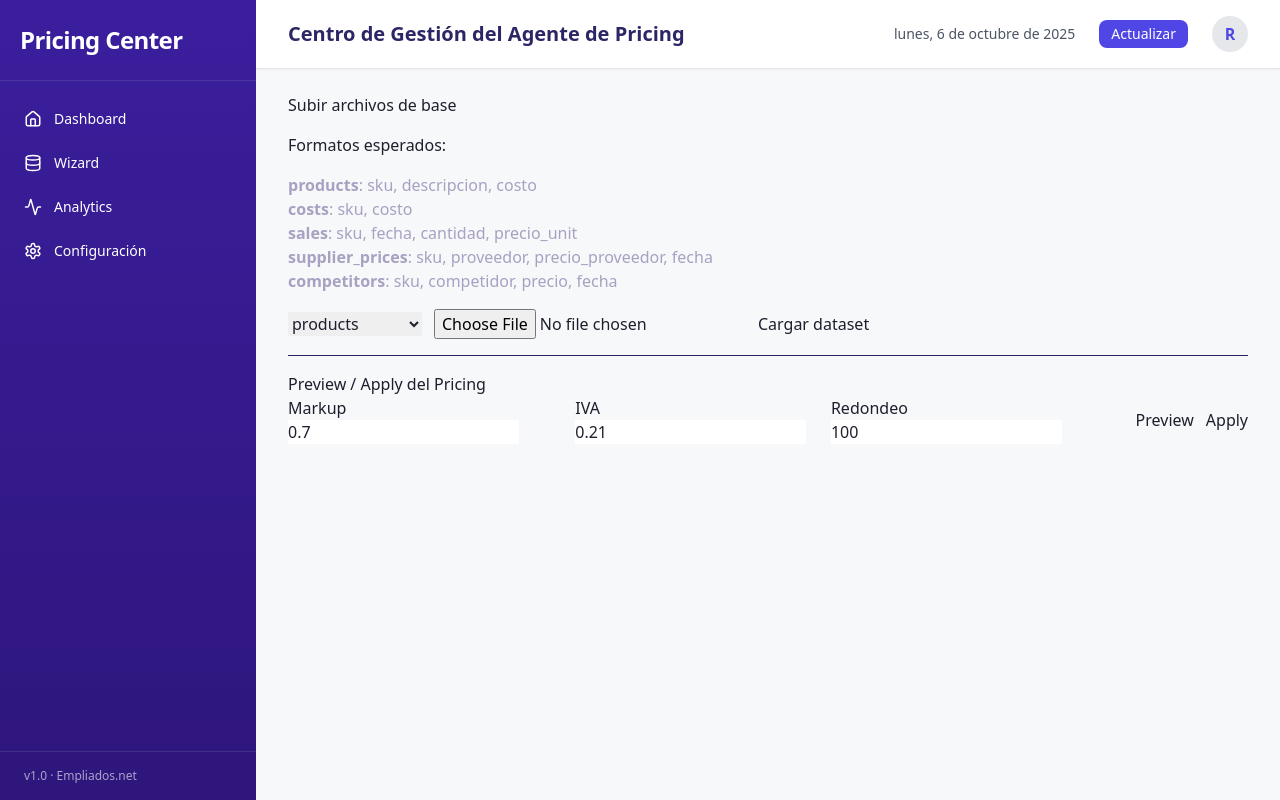
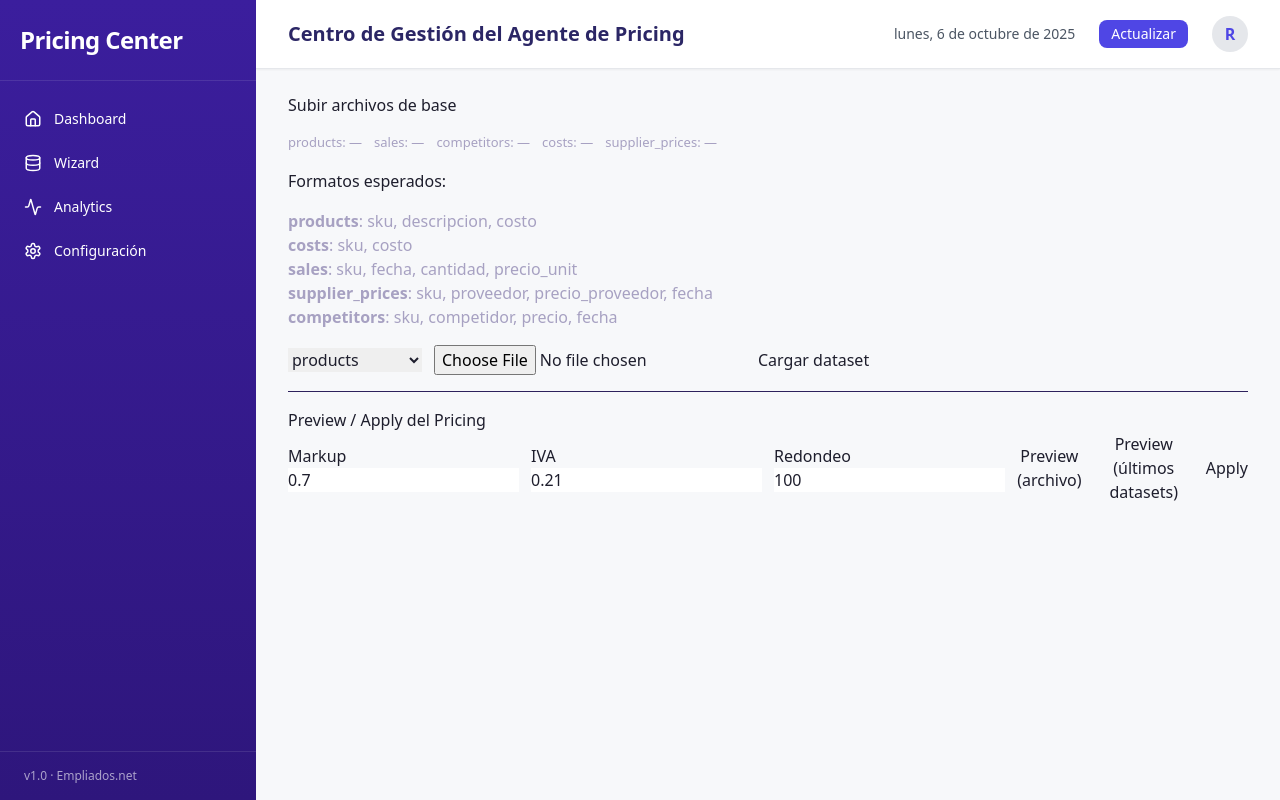
Before and after one commit to ralborta/pricing-vercel-upload, a Next.js app: page / in a window 1280 px wide. Built offline with nearby package versions, Linux system fonts and the light colour scheme.

Commit message:
feat(home): estado de datasets y Preview (últimos datasets); API summary

```diff
--- /dev/null
+++ b/app/api/datasets/summary/route.ts
@@ -0,0 +1,29 @@
+export const runtime = 'nodejs';
+export const dynamic = 'force-dynamic';
+export const revalidate = 0;
+import { NextResponse } from 'next/server';
+import { list } from '@vercel/blob';
+
+export async function GET() {
+  const bucket = process.env.BLOB_BUCKET || 'pricing-suite';
+  const token = process.env.BLOB_READ_WRITE_TOKEN;
+  if (!token) return NextResponse.json({ ok:false, files:{} });
+  const blobs = await list({ token, prefix: `${bucket}/datasets/` });
+  const idx = blobs.blobs.find(b => b.pathname.endsWith('datasets/index.json'));
+  if (!idx) return NextResponse.json({ ok:true, files:{} });
+  const index = await (await fetch(idx.url)).json();
+  const files = index.files || {};
+  const latest = (name:string)=>{
+    const arr:string[] = files[name]||[]; if (!arr.length) return null;
+    const last = arr.sort().slice(-1)[0];
+    const item = blobs.blobs.find(b => b.pathname.endsWith(`datasets/${name}/${last}`));
+    return { name:last, url:item?.url||null };
+  };
+  return NextResponse.json({ ok:true, files: {
+    products: latest('products'),
+    sales: latest('sales'),
+    competitors: latest('competitors'),
+    costs: latest('costs'),
+    supplier_prices: latest('supplier_prices')
+  }});
+}
--- a/app/page.tsx
+++ b/app/page.tsx
@@ -1,5 +1,5 @@
 'use client';
-import { useRef, useState } from 'react';
+import { useEffect, useRef, useState } from 'react';
 
 const DATASETS = ['products','costs','sales','supplier_prices','competitors'];
 
@@ -9,6 +9,14 @@ export default function Home() {
   const [busy, setBusy] = useState(false);
   const [cfg, setCfg] = useState({ markup:0.70, iva:0.21, roundTo:100 });
   const [preview, setPreview] = useState<any[] | null>(null);
+  const [dsState, setDsState] = useState<any>({});
+  const [msg, setMsg] = useState<string>('');
+
+  useEffect(()=>{ (async()=>{
+    const r = await fetch('/api/datasets/summary');
+    const j = await r.json();
+    if (r.ok) setDsState(j.files||{});
+  })(); },[]);
 
   const upload = async () => {
     if (!fileRef.current?.files?.[0]) return alert('Elegí un CSV');
@@ -20,7 +28,8 @@ export default function Home() {
     const json = await res.json();
     setBusy(false);
     if (!res.ok) return alert(json.error || 'Error');
-    alert(`OK: ${json.dataset} (${json.rows} filas)`);
+    setMsg(`OK: ${json.dataset} (${json.rows} filas)`);
+    const r = await fetch('/api/datasets/summary'); const j = await r.json(); if (r.ok) setDsState(j.files||{});
   };
 
   const previewPricing = async () => {
@@ -53,6 +62,14 @@ export default function Home() {
   return (
     <div style={{ display:'grid', gap:16 }}>
       <h1>Subir archivos de base</h1>
+      {msg && <p style={{ color:'#b3e6ff' }}>{msg}</p>}
+      <div style={{ display:'flex', gap:12, color:'#a7a1c2', fontSize:13 }}>
+        <div>products: {dsState?.products?.name || '—'}</div>
+        <div>sales: {dsState?.sales?.name || '—'}</div>
+        <div>competitors: {dsState?.competitors?.name || '—'}</div>
+        <div>costs: {dsState?.costs?.name || '—'}</div>
+        <div>supplier_prices: {dsState?.supplier_prices?.name || '—'}</div>
+      </div>
       <p>Formatos esperados:</p>
       <ul style={{ color:'#a7a1c2' }}>
         <li><b>products</b>: sku, descripcion, costo</li>
@@ -83,7 +100,14 @@ export default function Home() {
           <label>Markup <input type="number" step="0.01" value={cfg.markup} onChange={e => setCfg({ ...cfg, markup: Number(e.target.value) })}/></label>
           <label>IVA <input type="number" step="0.01" value={cfg.iva} onChange={e => setCfg({ ...cfg, iva: Number(e.target.value) })}/></label>
           <label>Redondeo <input type="number" value={cfg.roundTo} onChange={e => setCfg({ ...cfg, roundTo: Number(e.target.value) })}/></label>
-          <button disabled={busy} onClick={previewPricing}>Preview</button>
+          <button disabled={busy} onClick={previewPricing}>Preview (archivo)</button>
+          <button disabled={busy} onClick={async()=>{
+            setBusy(true);
+            const fd = new FormData(); fd.append('config', JSON.stringify(cfg));
+            const res = await fetch('/api/pricing/preview', { method:'POST', body: fd });
+            const json = await res.json(); setBusy(false);
+            if (!res.ok) return alert(json.error||'Error'); setPreview(json.preview);
+          }}>Preview (últimos datasets)</button>
           <button disabled={busy || !preview} onClick={applyPricing}>Apply</button>
         </div>
 
```
